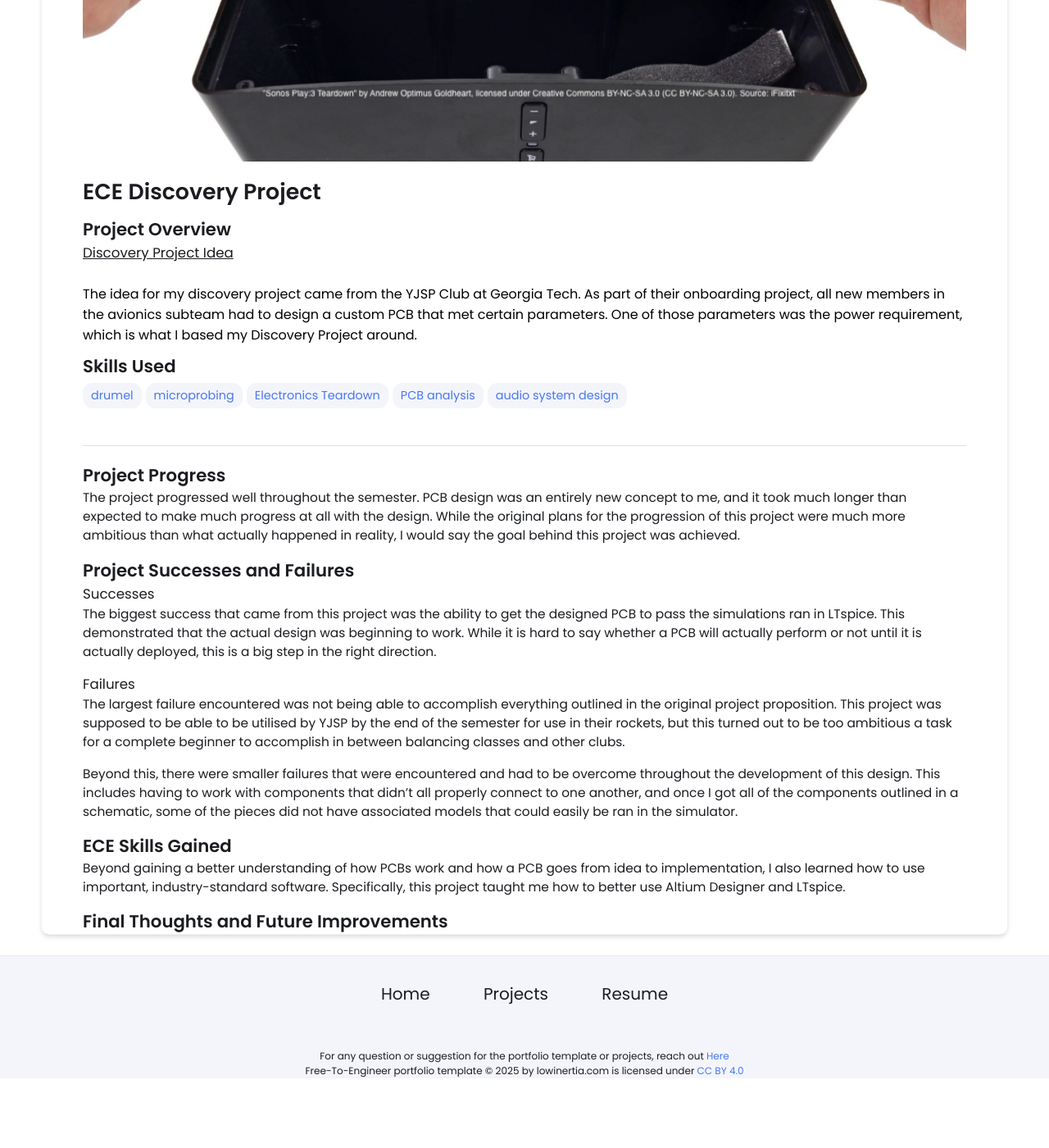
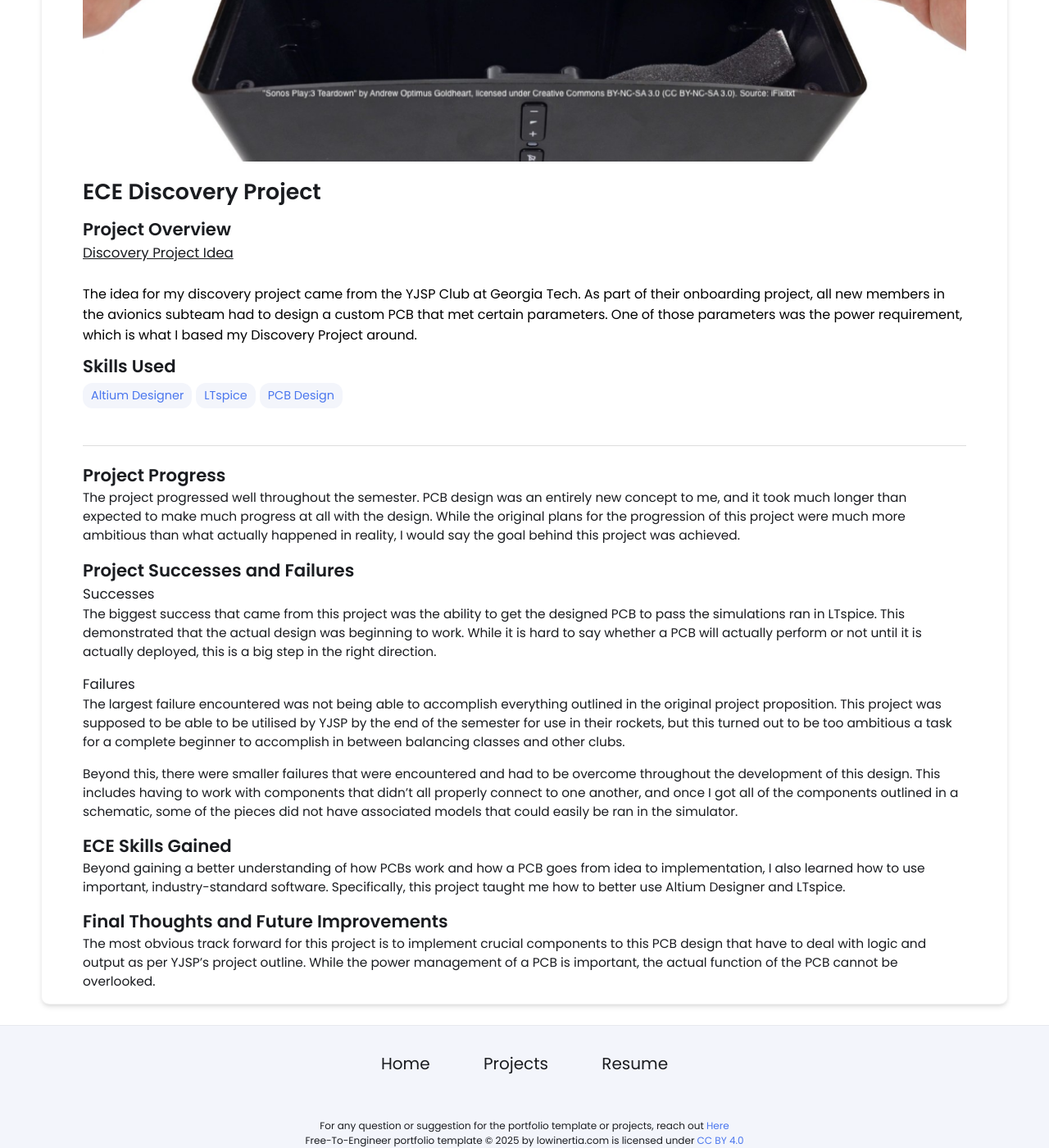
Before and after one commit to Maxgoodman07/Maxgoodman07.github.io, a Jekyll site: the page built from _projects/sonos-teardown/index.md, in a window 1280 px wide and 1400 px high, scrolled down 293 px. Shown: the whole window at 82% size. Built offline with Jekyll 4.4.1, drawn with Linux system fonts in a browser that asks for light colours; before the commit the page ends 1608 px from its top, so only the background shows below that.

Commit message:
Update index.md

```diff
--- a/_projects/sonos-teardown/index.md
+++ b/_projects/sonos-teardown/index.md
@@ -6,11 +6,9 @@ description: <u><h3>Discovery Project Idea</h3></u><br>The idea for my discovery
   to design a custom PCB that met certain parameters. One of those parameters was the power requirement,
   which is what I based my Discovery Project around.
 skills:
-  - drumel
-  - microprobing
-  - Electronics Teardown
-  - PCB analysis
-  - audio system design
+  - Altium Designer
+  - LTspice
+  - PCB Design
 
 main-image: /sonos.png
 ---
@@ -46,3 +44,6 @@ learned how to use important, industry-standard software. Specifically, this pro
 use Altium Designer and LTspice.
 
 ## Final Thoughts and Future Improvements
+The most obvious track forward for this project is to implement crucial components to this PCB design that
+have to deal with logic and output as per YJSP's project outline. While the power management of a PCB is
+important, the actual function of the PCB cannot be overlooked.
```
